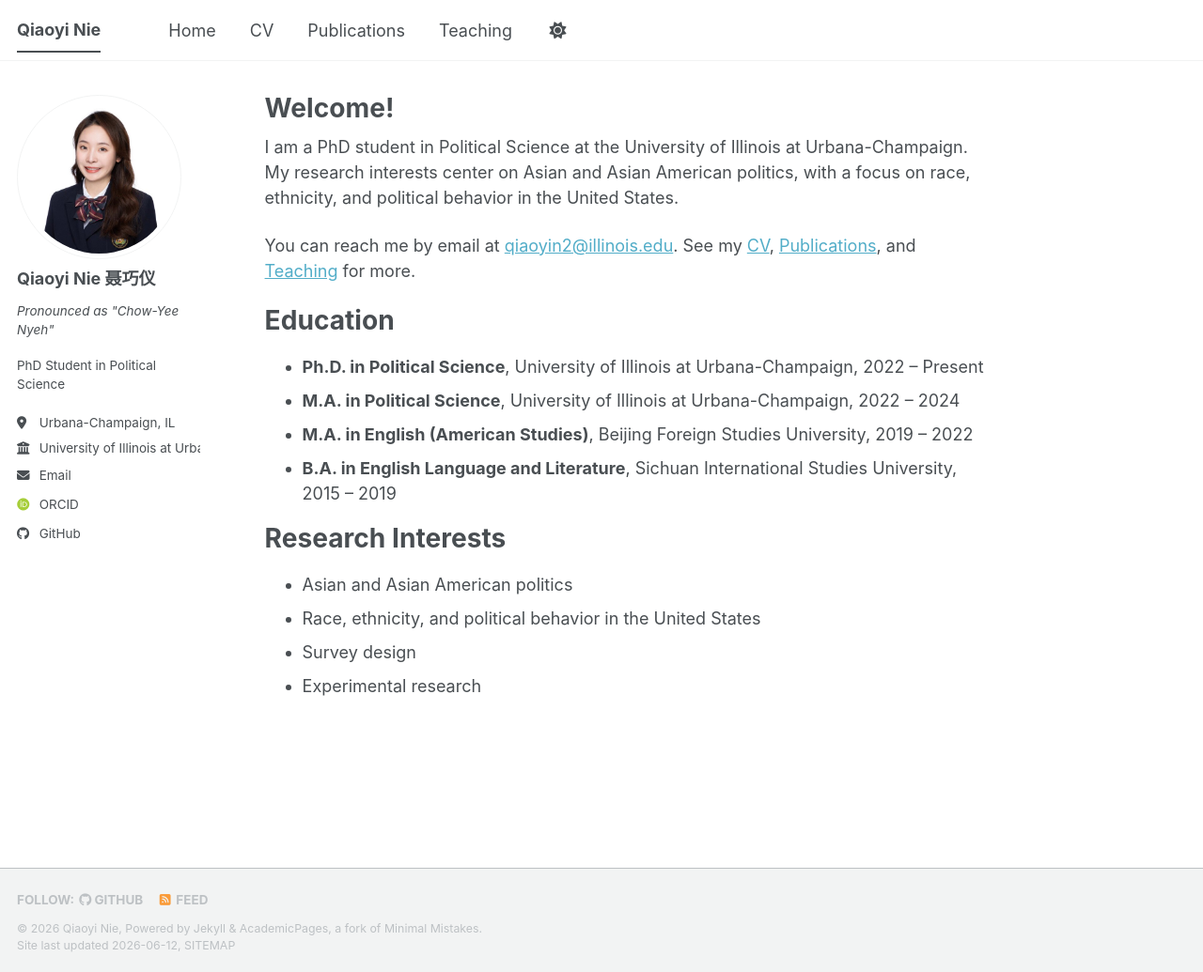
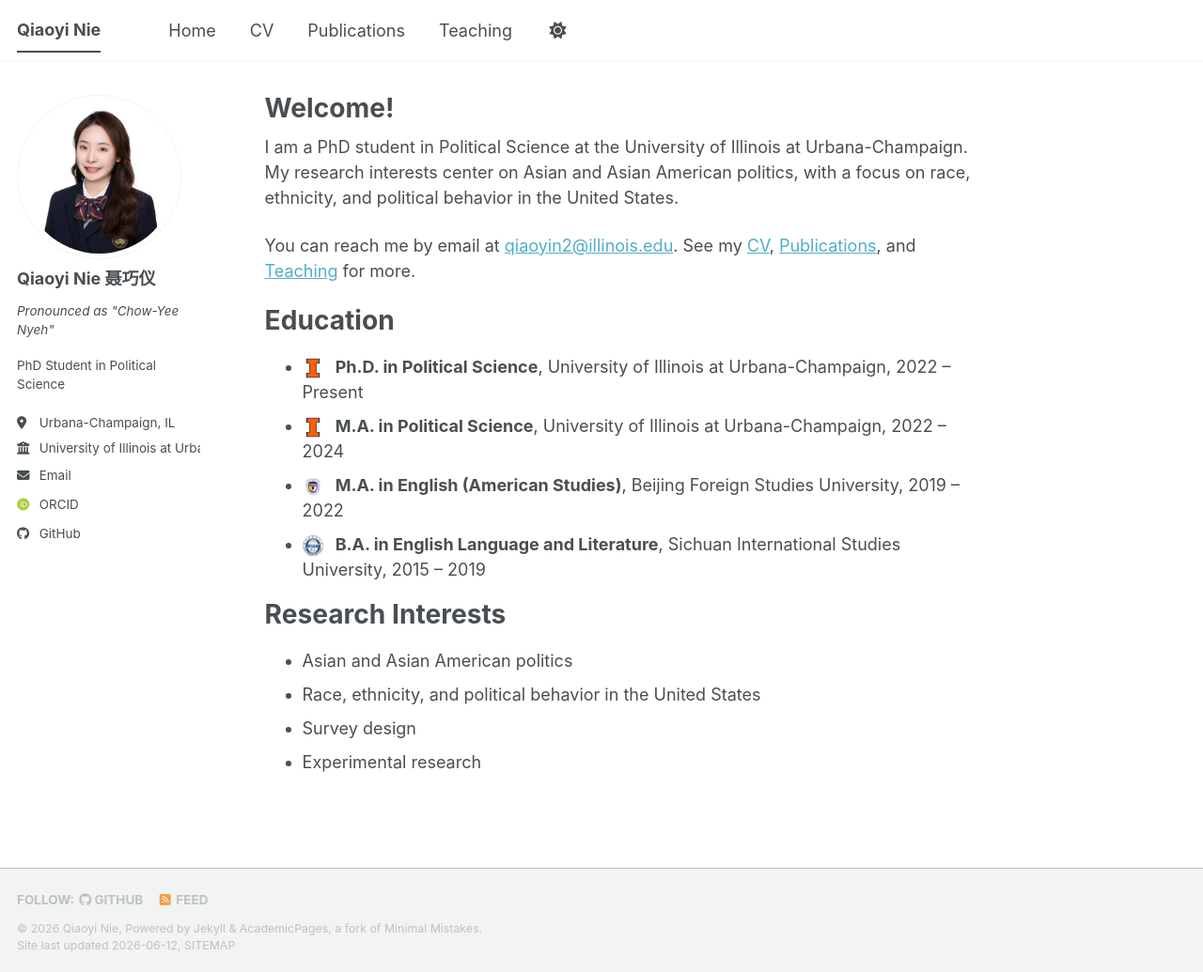
Before and after one commit to QiaoyiNie/qiaoyinie.github.io, a Jekyll site: the page built from _pages/about.md, in a window 1280 px wide and 1035 px high. Shown: the whole window at 94% size. Built offline with Jekyll 4.4.1, drawn with Linux system fonts in a browser that asks for light colours; some web fonts are replaced; a script bundle is joined from its source files by our own code; library files that are not in the unit come from our copies.

Commit message:
Add university logos before education entries (#11)
Co-authored-by: Claude <noreply@anthropic.com>

```diff
--- a/_pages/about.md
+++ b/_pages/about.md
@@ -13,10 +13,10 @@ You can reach me by email at [qiaoyin2@illinois.edu](mailto:qiaoyin2@illinois.ed
 
 Education
 ======
-- **Ph.D. in Political Science**, University of Illinois at Urbana-Champaign, 2022 – Present
-- **M.A. in Political Science**, University of Illinois at Urbana-Champaign, 2022 – 2024
-- **M.A. in English (American Studies)**, Beijing Foreign Studies University, 2019 – 2022
-- **B.A. in English Language and Literature**, Sichuan International Studies University, 2015 – 2019
+- <img src="/images/logo-uiuc.png" alt="University of Illinois" style="height:22px; vertical-align:middle; margin-right:8px;"> **Ph.D. in Political Science**, University of Illinois at Urbana-Champaign, 2022 – Present
+- <img src="/images/logo-uiuc.png" alt="University of Illinois" style="height:22px; vertical-align:middle; margin-right:8px;"> **M.A. in Political Science**, University of Illinois at Urbana-Champaign, 2022 – 2024
+- <img src="/images/logo-bfsu.png" alt="Beijing Foreign Studies University" style="height:22px; vertical-align:middle; margin-right:8px;"> **M.A. in English (American Studies)**, Beijing Foreign Studies University, 2019 – 2022
+- <img src="/images/logo-sisu.png" alt="Sichuan International Studies University" style="height:22px; vertical-align:middle; margin-right:8px;"> **B.A. in English Language and Literature**, Sichuan International Studies University, 2015 – 2019
 
 Research Interests
 ======
```
